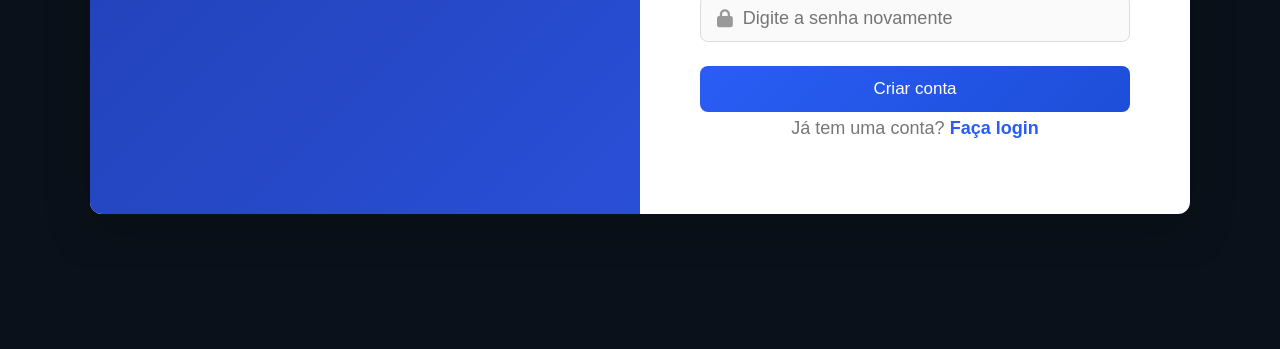
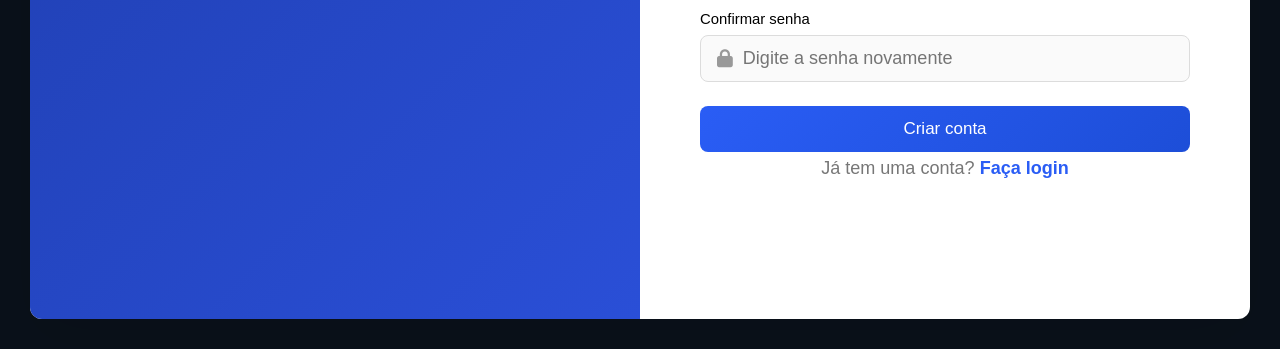
Before and after one commit to NewRoadBR/New-Road, a website: page web-data-viz-main/public/cadastro.html in a window 1280 px wide. Shown: the part 531-880 px from the top of the page. Before the commit the page ends 800 px from the top, so only its background shows below. Drawn offline with Linux system fonts and the light colour scheme; no server answers.

Commit message:
Ajustando tamanho do container de cadastro

```diff
--- a/web-data-viz-main/public/css/cadastro.css
+++ b/web-data-viz-main/public/css/cadastro.css
@@ -18,15 +18,13 @@ body {
 }
 
 #container {
-  width: 100%;
-  max-width: 1100px;
-  height: auto;
-  min-height: 680px;
+  width: 1300px;
+  height: 820px;
   display: flex;
   background: white;
   border-radius: 12px;
   overflow: hidden;
-  box-shadow: 0 20px 50px rgba(0, 0, 0, 0.15);
+  box-shadow: 0 20px 60px rgba(0, 0, 0, 0.1);
 }
 
 
```
